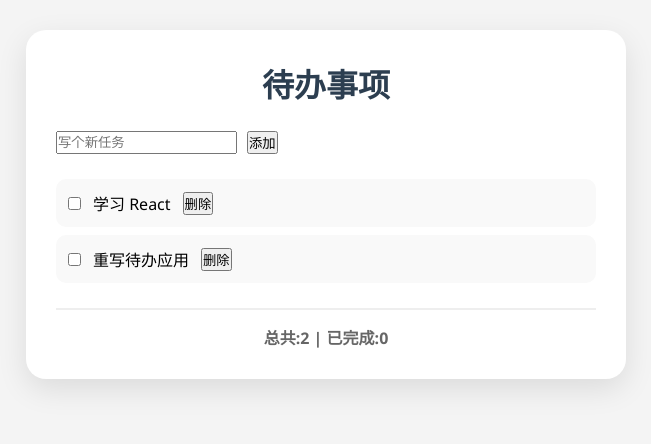
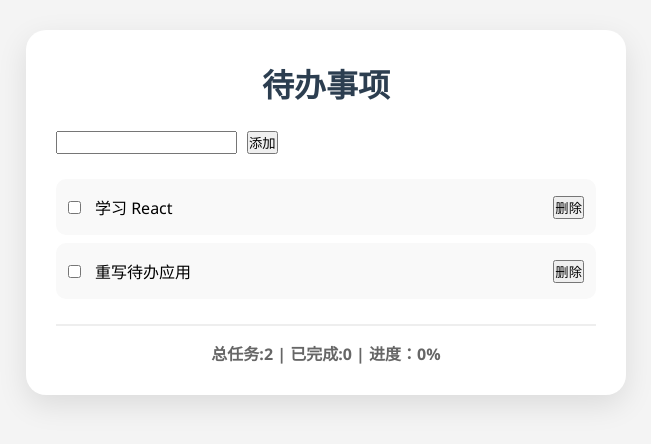
Before and after one commit to mysky-mysky/my-todo-app, a React (Create React App) app: page / in a window 1280 px wide. Shown: the top 444 px of the page, without its empty margins (314-965 px from the left). Built offline with nearby package versions, Linux system fonts and the light colour scheme.

Commit message:
完整的 React 待办应用源代码

```diff
--- a/src/App.css
+++ b/src/App.css
@@ -85,9 +85,18 @@ h1 {
 #cleanAllBtn:hover {
     background-color: #d35400;
 }
+.empty-state {
+    text-align: center;
+    padding: 40px;
+    color: #999;
+}
 .task-list {
     list-style: none;
     margin-bottom: 25px;
+}
+.task-text.completed {
+    text-decoration: line-through; /* 删除线 */
+    opacity: 0.7;  /* 透明度 */
 }
 .task-item {
     display: flex;
--- a/src/App.js
+++ b/src/App.js
@@ -1,24 +1,33 @@
-import { useState} from 'react';
+import { useState, useEffect} from 'react';
 import './App.css';
+import TodoItem from './TodoItem.js';
+import TodoInput from './TodoInput.js';
 
-
+// 该周五了
 function App() {
 
-    const [tasks, setTasks] = useState([
+    // 加载数据:页面初始化时从local storage读取
+    const [tasks, setTasks] = useState ( () => {  //  从usestate中分离出数组和数组执行函数
+        const saved = localStorage.getItem('tasks');  // 从本地加载数据tasks赋值给saved
+        return saved ? JSON.parse(saved) : [
             {id: 1, text:'学习 React', completed: false},
             {id: 2, text:'重写待办应用', completed: false}
-    ]);
-    const [inputValue, setInputValue] = useState('');
+        ];  // 如果有值就变为pares,如果没有就用原数组
+    });
 
-    function addTask() {
-        if (inputValue.trim() === '') return;  // 如果输入框是空的,退出函数不添加
+    // 保存数据:tasks变化时,自动保存到localstorage
+    useEffect(() => {  // 将名为tasks值为json后的tasks值保存到本地
+        localStorage.setItem('tasks', JSON.stringify(tasks));
+    }, [tasks]);  // 当tasks变化时, 执行以上函数
+
+    function addTask(text) {
+        if (text.trim() === '') return;  // 如果输入框是空的,退出函数不添加
         const newTask = {  // 创建新任务
             id: Date.now(),
-            text: inputValue,  // 此时已非空
+            text: text,
             completed: false,
         };
         setTasks([...tasks, newTask]);  // 添加到原列表后
-        setInputValue('');  // 清空输入框,等待下一个输入
     }
 
     // 定义删除函数
@@ -33,37 +42,34 @@ function App() {
         ));
     }
 
-    // 计算统计数据
+    // 计算统计数据(含百分比)
     const total = tasks.length;
     const completedCount = tasks.filter(task => task.completed).length;
+    const percentage = total === 0 ? 0 : Math.round((completedCount / total) * 100);
 
     return (
         <div className="todo-app">
             <h1>待办事项</h1>
-            <div className="input-area">
-                <input
-                    type="text"
-                    value = {inputValue}
-                    onChange={(e) => setInputValue(e.target.value)}
-                    placeholder="写个新任务" />
-                <button onClick={addTask}>添加</button>
-            </div>
+            <TodoInput onAdd={(text) => addTask(text)} />
+
+            {tasks.length === 0 ? (  // 如果数组长度是0的话
+                <div className="empty-state">恭喜，所有任务都完成了</div>
+            ) : (  // 否则（执行以下内容）
                 <ul className="task-list">
                     {tasks.map(task => (
-                   <li key={task.id} className="task-item">
-                       <input
-                           type="checkbox"
-                           checked={task.completed}
-                           onChange={() => toggleTask(task.id)}
+                        <TodoItem
+                            key={task.id}
+                            task={task}
+                            onToggle={() => toggleTask(task.id)}
+                            onDelete={() => deleteTask(task.id)}
                         />
-                       <span style={{textDecoration: task.completed ? 'line-through' : 'none'}}>
-                           {task.text}
-                       </span>
-                       <button onClick={() => deleteTask(task.id)}>删除</button>
-                   </li>
                     ))}
                 </ul>
-            <div className="stats">总共:{total} | 已完成:{completedCount}</div>
+            )}
+
+            <div className="stats">
+                总任务:{total} | 已完成:{completedCount} | 进度：{percentage}%
+            </div>
         </div>
 
     );
--- /dev/null
+++ b/src/TodoInput.js
@@ -0,0 +1,31 @@
+import { useState } from "react";
+
+function TodoInput({onAdd}) {  // 定义一个输入函数，接受一个输入按钮
+    const [value, setValue] = useState('');  // 凭空创造一个值,用setValue修改
+
+    const handleKeyDown = (e) => {  // 声明一个e键盘
+        if (e.key === 'Enter' && value.trim()) {  // 如果为true：按下回车同时去除两端空格后
+            onAdd(value);  // 添加value
+            setValue('');  // 执行清空事件
+        }
+    }
+
+    return (
+        <div className="input-area">
+            <input
+                type='text'
+                value={value}
+                onChange={(e) => setValue(e.target.value)}
+                onKeyDown={handleKeyDown}
+            />
+            <button onClick={() => {
+                if (value.trim()) {
+                    onAdd(value);
+                    setValue('');
+                }
+            }}>添加</button>
+        </div>
+    );
+}
+
+export default TodoInput
--- /dev/null
+++ b/src/TodoItem.js
@@ -0,0 +1,14 @@
+function TodoItem({task, onToggle, onDelete}) {
+    return (
+        <li className="task-item">
+            <input type="checkbox" checked={task.completed} onChange={onToggle}/>
+            {/* 下：类名叫数组文本，如果已完成就标记完成，否则就显示空 */}
+            <span className={`task-text ${task.completed ? 'completed' : ''}`}>
+                {task.text}
+            </span>
+            <button onClick={onDelete}>删除</button>
+        </li>
+    );
+}
+
+export default TodoItem
```
Lines whose indentation alone changed are shown as unchanged.
